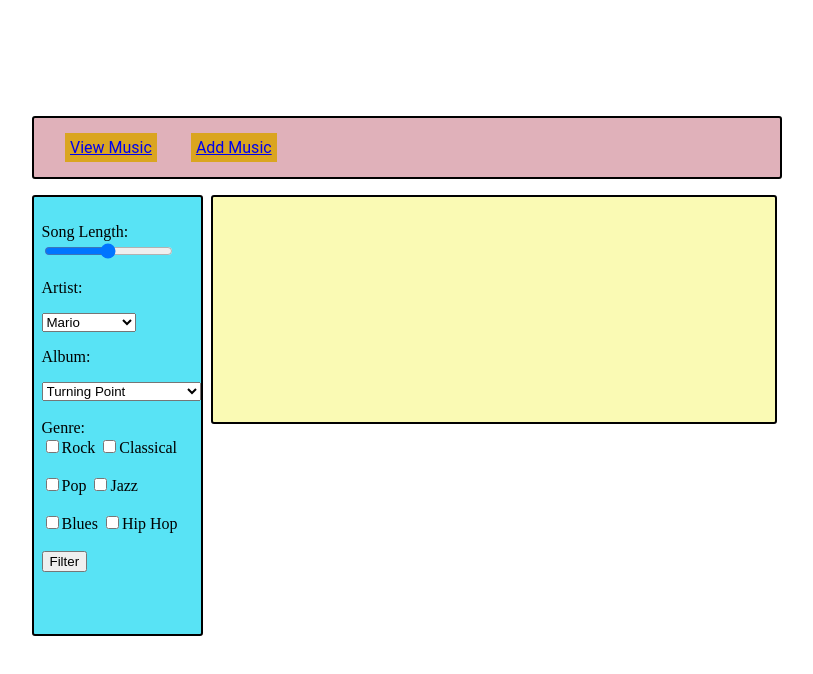
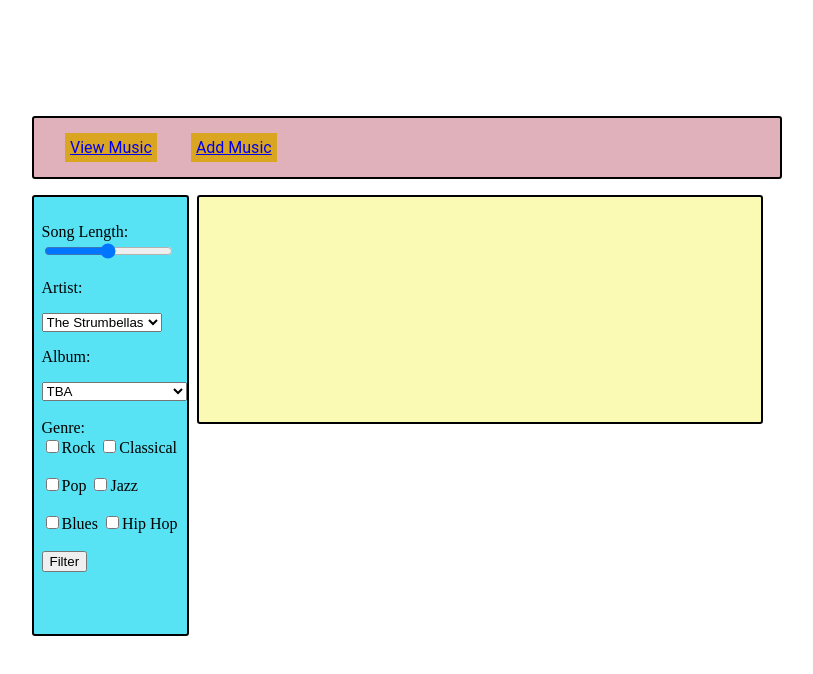
Before and after one commit to danwventura/music-history, a plain HTML site: page index.html in a window 1280 px wide. Shown: the whole page, without its empty margins (233-1046 px from the left). Drawn offline with Linux system fonts and the light colour scheme.

Commit message:
cleaning up code and adding comments

```diff
--- a/add.js
+++ b/add.js
@@ -2,10 +2,6 @@
 // let linkAdd = document.getElementById("link-add");
 let linkAdd = document.getElementById("link-add");
 let addView = document.getElementById("add-view")
-
-
-
-
 
 linkAdd.addEventListener("click", function(event){
   listView.classList.add("hidden")
@@ -18,7 +14,6 @@ linkAdd.addEventListener("click", function(event){
 
 })
 
-
 let hideAddView = function (){
   addView.classList.add("hidden")
 }();
--- a/index.html
+++ b/index.html
@@ -34,10 +34,10 @@
     <br>
       <p>Artist:</p>
       <select name="Artist">
-        <option value="Mario">Mario</option>
-        <option value="Drake">Drake</option>
-        <option value="Izzy Bizu">Izzy Bizu</option>
-        <option value="The Strokes">The Strokes</option>
+        <option value="Strumbellas">The Strumbellas</option>
+        <option value="ZZ">ZZ Top</option>
+        <option value="Super">Super Tramp</option>
+        <option value="Pink">Pink Floyd</option>
       </select>
 
 
@@ -46,10 +46,10 @@
 
       <p> Album: </p>
       <select name="Album">
-        <option value="Turning Point">Turning Point</option>
-        <option value="Nothing Was the Same">Nothing Was the Same</option>
-        <option value="A Moment of Madness"> A Moment of Madness</option>
-        <option value="Is This It">Is This It</option>
+        <option value="TBA">TBA</option>
+        <option value="Elim">Eliminator</option>
+        <option value="Breakfast">Breakfast in America</option>
+        <option value="Wall">The Wall</option>
       </select>
     <br>
     <br>
--- a/songs.js
+++ b/songs.js
@@ -2,8 +2,6 @@
 let stringContainer = document.getElementById("list-view");
 let songs = [];
 let button = document.getElementById("add");
-// let userMusic = document.getElementsByClassName("userMusic")
-  // console.log("user", userMusic);
 let userSong = document.getElementById("userSong");
 let userArtist = document.getElementById("userArtist");
 let userAlbum = document.getElementById("userAlbum");
@@ -23,12 +21,10 @@ songs.unshift("Spirits >  The Strumbellas on the album TBA");
 // Adding event listener to add info submitted by user
 button.addEventListener("click", function(){
   let userNewString = `${userSong.value} > ${userArtist.value} on the album ${userAlbum.value}`
-  // console.log("new", songs);
-
-    songs.push(userNewString)
-    console.log("songs", songs);
 
 
+  //pushing user string into songs array
+    songs.push(userNewString)
 
 
 //For loop to iterate through songs
@@ -36,14 +32,9 @@ for (let i = 0; i < songs.length; i++) {
 //adding replace methods to remove "*","@","(","!" and replace ">" with "-"
   let cleanStrings = songs[i].replace (/[*@(!]/g,"").replace(">","-")
 
-
-
-
   //Printing list of songs to DOM
    stringContainer.innerHTML += `<div>${cleanStrings}</div>`;
 
-
-}
-
+  }
 
 });
```
